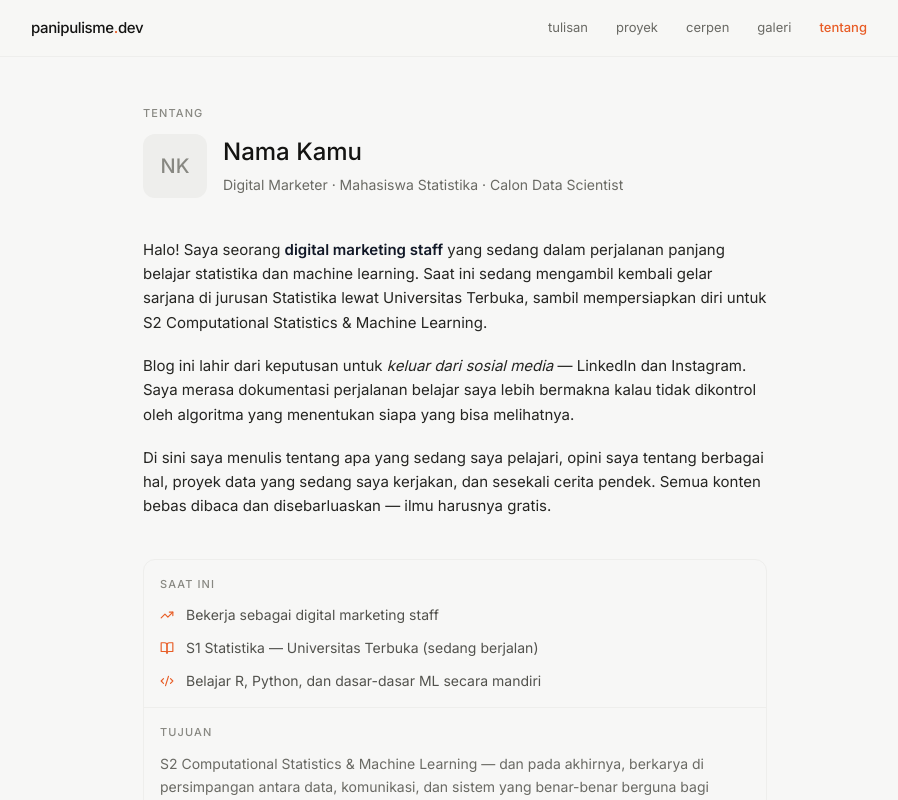
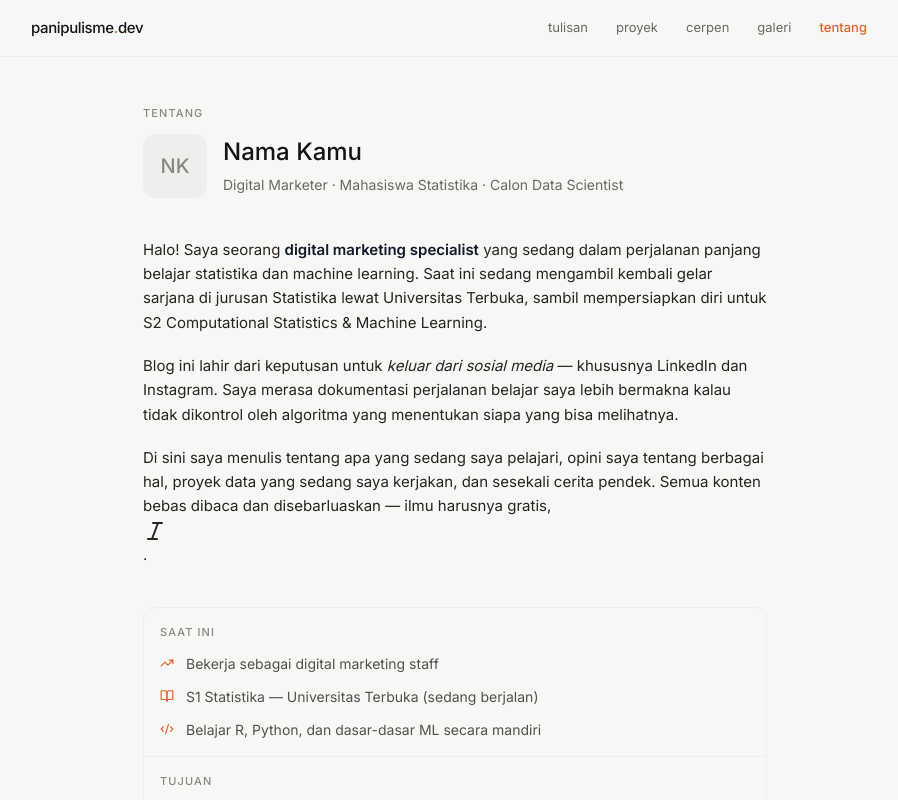
Before and after one commit to panipulisme/personal-blog, a Next.js app: page /about in a window 1280 px wide. Shown: the top 800 px of the page, without its empty margins (185-1083 px from the left). Built offline with nearby package versions, Linux system fonts and the light colour scheme.

Commit message:
update tentang

```diff
--- a/app/about/page.tsx
+++ b/app/about/page.tsx
@@ -1,5 +1,5 @@
 import type { Metadata } from "next";
-import { Mail, Github, BookOpen, Code2, TrendingUp } from "lucide-react";
+import { Mail, Github, BookOpen, Code2, TrendingUp, Italic } from "lucide-react";
 
 export const metadata: Metadata = {
   title: "Tentang",
@@ -30,20 +30,20 @@ export default function AboutPage() {
       {/* Bio */}
       <div className="prose prose-ink dark:prose-invert max-w-none mb-10 text-[15px] leading-relaxed">
         <p>
-          Halo! Saya seorang <strong>digital marketing staff</strong> yang sedang dalam perjalanan
+          Halo! Saya seorang <strong>digital marketing specialist</strong> yang sedang dalam perjalanan
           panjang belajar statistika dan machine learning. Saat ini sedang mengambil kembali
           gelar sarjana di jurusan Statistika lewat Universitas Terbuka,
           sambil mempersiapkan diri untuk S2 Computational Statistics & Machine Learning.
         </p>
         <p>
-          Blog ini lahir dari keputusan untuk <em>keluar dari sosial media</em> — LinkedIn dan Instagram.
+          Blog ini lahir dari keputusan untuk <em>keluar dari sosial media</em> — khususnya LinkedIn dan Instagram.
           Saya merasa dokumentasi perjalanan belajar saya lebih bermakna kalau tidak dikontrol
           oleh algoritma yang menentukan siapa yang bisa melihatnya.
         </p>
         <p>
           Di sini saya menulis tentang apa yang sedang saya pelajari, opini saya tentang berbagai hal,
           proyek data yang sedang saya kerjakan, dan sesekali cerita pendek. Semua konten
-          bebas dibaca dan disebarluaskan — ilmu harusnya gratis.
+          bebas dibaca dan disebarluaskan — ilmu harusnya gratis, <Italic>gak, sih?</Italic>.
         </p>
       </div>
 
```
